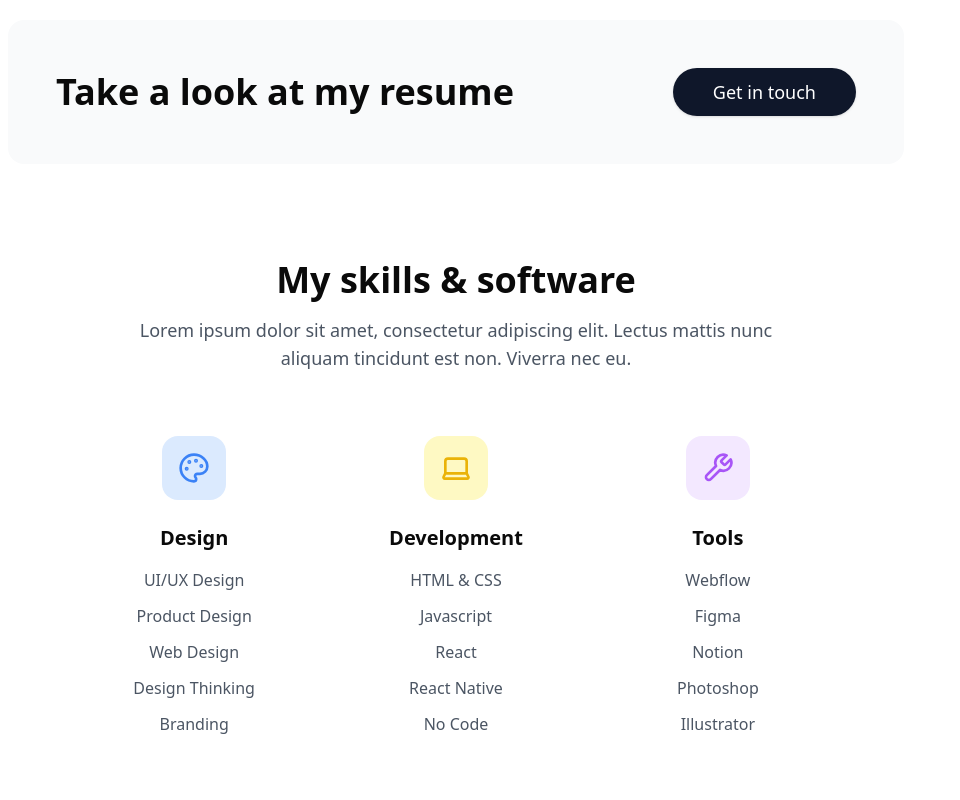
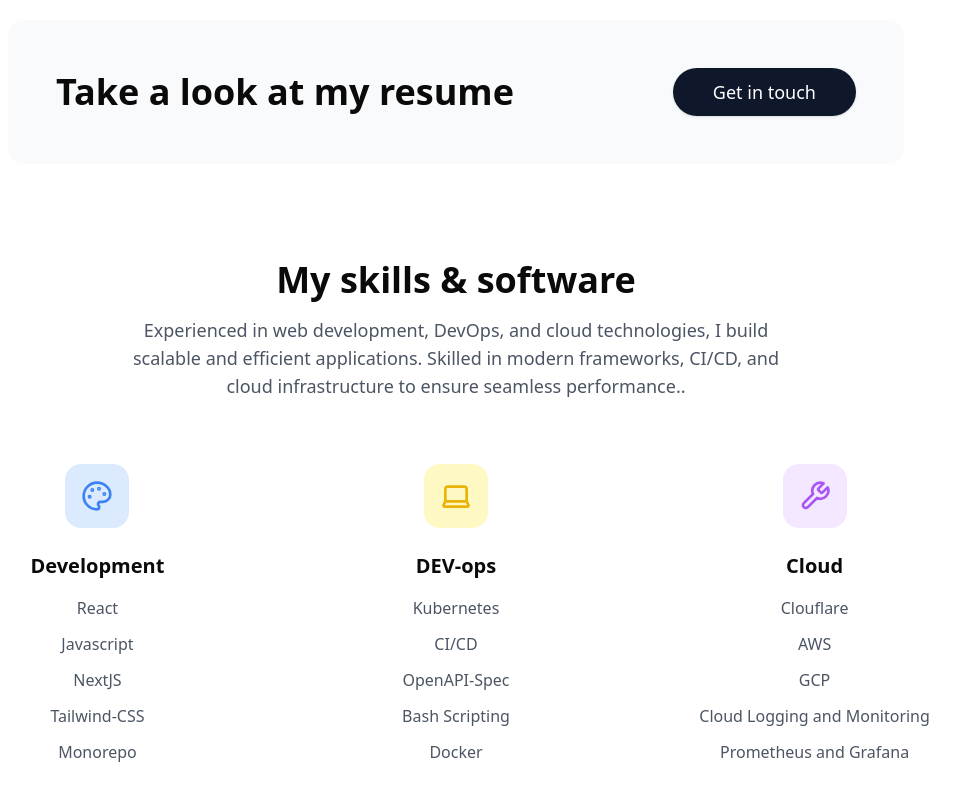
Before and after one commit to kushallunkad22/portfolio, a Next.js app: page /about in a window 1280 px wide. Shown: the part 940-1740 px from the top of the page, without its empty margins (136-1096 px from the left). Built offline with nearby package versions, Linux system fonts and the light colour scheme.

Commit message:
documentation fixes

```diff
--- a/app/about/page.tsx
+++ b/app/about/page.tsx
@@ -16,10 +16,10 @@
                 <div className="absolute -bottom-3 left-0 w-24 h-3 bg-blue-100 -z-10" />
               </div>
               <p className="text-gray-600 text-lg leading-relaxed">
-                Hi, I`&apos;`m m Kushal! I`&apos;`m a passionate Software Engineer with a strong foundation
-                in data structures, algorithms, and backend development. Currently, I`&apos;`m  in
+                Hi, I&apos;m m Kushal! I&apos;m a passionate Software Engineer with a strong foundation
+                in data structures, algorithms, and backend development. Currently, I&apos;m  in
                 my final year of B.Tech, with an upcoming role as a Software Engineer at Google.
-                Over the past few years, Ive immersed myself in the tech field, honing my skills
+                Over the past few years, I&apos;ve immersed myself in the tech field, honing my skills
                 across various development projects and internships.
               </p>
             </div>
@@ -76,10 +76,11 @@
             </div>
             <Button
   className="bg-[#0F172A] hover:bg-[#1E293B] text-white px-10 py-6 rounded-full text-lg"
-              onClick={() => window.open('/your-resume.pdf', '_blank')}
+  onClick={() => window.open('https://drive.google.com/file/d/1DHC82kQN6RIxrabeZSe0g7adneJTDUTL/view', '_blank')}
 >
   Get in touch
 </Button>
+
           </div>
 
        {/* Skills & Software Section */}
@@ -90,7 +91,8 @@
       <div className="absolute -bottom-3 left-0 w-full h-3 bg-blue-100 -z-10" />
     </div>
     <p className="text-gray-600 text-lg max-w-2xl mx-auto">
-      Lorem ipsum dolor sit amet, consectetur adipiscing elit. Lectus mattis nunc aliquam tincidunt est non. Viverra nec eu.
+    Experienced in web development, DevOps, and cloud technologies, I build scalable and efficient applications.
+    Skilled in modern frameworks, CI/CD, and cloud infrastructure to ensure seamless performance..
     </p>
   </div>
 
@@ -104,13 +106,13 @@
           <Palette className="w-8 h-8 text-blue-500" />
         </div>
         <div className="space-y-4">
-          <h3 className="text-xl font-bold">Design</h3>
+          <h3 className="text-xl font-bold">Development</h3>
           <ul className="space-y-3 text-gray-600">
-            <li>UI/UX Design</li>
-            <li>Product Design</li>
-            <li>Web Design</li>
-            <li>Design Thinking</li>
-            <li>Branding</li>
+            <li>React</li>
+            <li>Javascript</li>
+            <li>NextJS</li>
+            <li>Tailwind-CSS</li>
+            <li>Monorepo</li>
           </ul>
         </div>
       </div>
@@ -121,13 +123,13 @@
           <Laptop className="w-8 h-8 text-yellow-500" />
         </div>
         <div className="space-y-4">
-          <h3 className="text-xl font-bold">Development</h3>
+          <h3 className="text-xl font-bold">DEV-ops</h3>
           <ul className="space-y-3 text-gray-600">
-            <li>HTML & CSS</li>
-            <li>Javascript</li>
-            <li>React</li>
-            <li>React Native</li>
-            <li>No Code</li>
+            <li>Kubernetes</li>
+            <li>CI/CD</li>
+            <li>OpenAPI-Spec</li>
+            <li>Bash Scripting</li>
+            <li>Docker</li>
           </ul>
         </div>
       </div>
@@ -138,13 +140,13 @@
           <Wrench className="w-8 h-8 text-purple-500" />
         </div>
         <div className="space-y-4">
-          <h3 className="text-xl font-bold">Tools</h3>
+          <h3 className="text-xl font-bold">Cloud</h3>
           <ul className="space-y-3 text-gray-600">
-            <li>Webflow</li>
-            <li>Figma</li>
-            <li>Notion</li>
-            <li>Photoshop</li>
-            <li>Illustrator</li>
+            <li>Clouflare</li>
+            <li>AWS</li>
+            <li>GCP</li>
+            <li>Cloud Logging and Monitoring</li>
+            <li>Prometheus and Grafana </li>
           </ul>
         </div>
       </div>
@@ -152,9 +154,6 @@
     </div>
   </div>
 </div>
-
-
-
     </div>
     </main>
       </div>
--- a/app/page.tsx
+++ b/app/page.tsx
@@ -16,7 +16,7 @@
         <div className="flex flex-col lg:grid lg:grid-cols-2 gap-12 items-center">
           <div className="space-y-8">
             <div className="space-y-6">
-              <h2 className="text-xl text-gray-600">Hey, I`&apos;`m Kushal Lunkad</h2>
+              <h2 className="text-xl text-gray-600">Hey, I&apos;m Kushal Lunkad</h2>
               <h1 className="text-4xl md:text-6xl font-bold leading-tight tracking-tighter">
                 I am a web developer and passionate software engineer.
               </h1>
```
Lines whose indentation alone changed are shown as unchanged.
